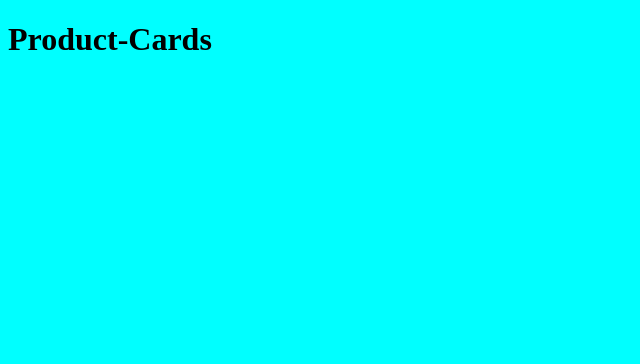
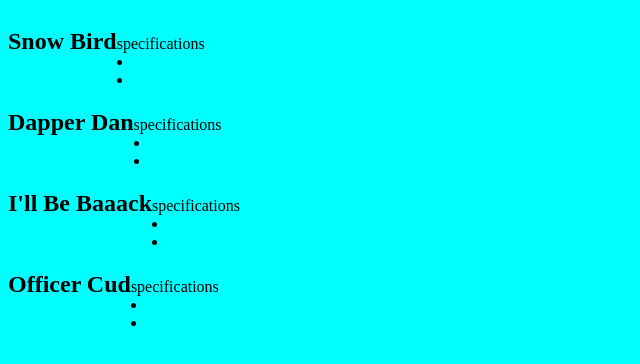
Before and after one commit to MarkyAaronYoung/product-cards, a plain HTML site: page index.html in a window 1280 px wide. Shown: the whole page, without its empty margins (0-640 px from the left). Drawn offline with Linux system fonts and the light colour scheme.

Commit message:
created div cards and html structure

```diff
--- a/index.html
+++ b/index.html
@@ -7,8 +7,80 @@
   <link rel="stylesheet" href="main.css">
 </head>
 <body>
-  <h1>Product-Cards</h1>
+  <main>
+    <div class="card">
+      <header>
+        <h2>Snow Bird</h2>
+      </header>
+      <img src="" alt="">
+      <p></p>
+      <h3></h3>
+      <lu>
+        <header>specifications</header>
+        <li>
 
+        </li>
+        <li>
+
+        </li>
+        <footer></footer>
+      </lu>
+    </div>
+    <div class="card">
+      <header>
+        <h2>Dapper Dan</h2>
+      </header>
+      <img src="" alt="">
+      <p></p>
+      <h3></h3>
+      <lu>
+        <header>specifications</header>
+        <li>
+
+        </li>
+        <li>
+
+        </li>
+        <footer></footer>
+      </lu>
+    </div>
+    <div class="card">
+      <header>
+        <h2>I'll Be Baaack</h2>
+      </header>
+      <img src="" alt="">
+      <p></p>
+      <h3></h3>
+      <lu>
+        <header>specifications</header>
+        <li>
+
+        </li>
+        <li>
+
+        </li>
+        <footer></footer>
+      </lu>
+    </div>
+    <div class="card">
+      <header>
+        <h2>Officer Cud</h2>
+      </header>
+      <img src="" alt="">
+      <p></p>
+      <h3></h3>
+      <lu>
+        <header>specifications</header>
+        <li>
+
+        </li>
+        <li>
+
+        </li>
+        <footer></footer>
+      </lu>
+    </div>
+  </main>
   <script src="main.js"></script>
 </body>
 </html>
--- a/main.css
+++ b/main.css
@@ -1,3 +1,13 @@
 body {
   background-color: cyan;
 };
+
+.div {
+
+}
+
+.card {
+  display: flex;
+
+  align-items: baseline;
+}
```
